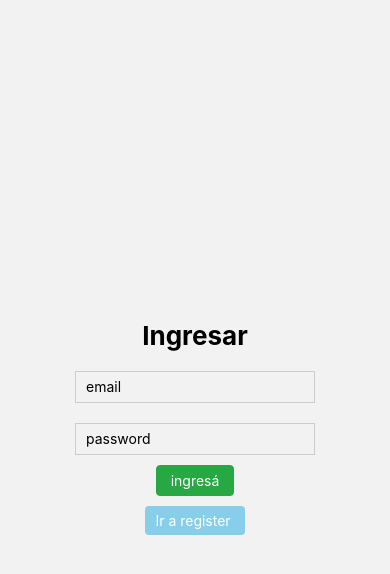
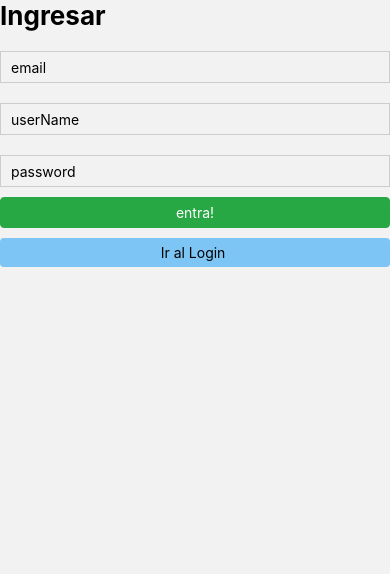
Before and after one commit to mfhamui/prog3PI2CosentinoHamui, a React Native app in the folder PI2/: screen /register in a window 390 px wide. Shown: the top 574 px of the page. Built offline with nearby package versions, Linux system fonts and the light colour scheme.

Commit message:
register

```diff
--- a/PI2/App.js
+++ b/PI2/App.js
@@ -1,8 +1,8 @@
 import { NavigationContainer } from '@react-navigation/native';
 import { createNativeStackNavigator } from '@react-navigation/native-stack';
-import  Register  from "./src/screens/Register/Register";
+import register from './src/screens/register';
 import Homemenu  from "./src/components/Homemenu";
-import login from './src/screens/Login';
+import login from './src/screens/login';
 const Stack = createNativeStackNavigator();
 
 
@@ -11,9 +11,9 @@ export default function App() {
 
    <NavigationContainer>
      <Stack.Navigator>
-        <Stack.Screen name="Login" component={ login } options={ { headerShown: false } } />
-        <Stack.Screen name="Register" component={ Register } options={ { headerShown: false } }  />
-        <Stack.Screen name="Homemenu" component={ Homemenu } options={ { headerShown: false } }  />
+        <Stack.Screen name="login" component={ login } options={ { headerShown: false } } />
+        <Stack.Screen name="register" component={ register } options={ { headerShown: false } }  />
+
 
      </Stack.Navigator>
    </NavigationContainer>
--- a/PI2/src/screens/login.js
+++ b/PI2/src/screens/login.js
@@ -1,6 +1,6 @@
 import React, { Component } from "react";
 import { StyleSheet, Text, View, Pressable, TextInput } from "react-native";
-import { auth } from "../Firebase/config";
+import { auth } from "../firebase/config";
 
 
 class login extends Component {
@@ -60,7 +60,7 @@ class login extends Component {
                     <Text style={styles.texto}> ingresá </Text>
                 </Pressable>
 
-                <Pressable style={styles.botonB} onPress={() => this.props.navigation.navigate('Register')}>
+                <Pressable style={styles.botonB} onPress={() => this.props.navigation.navigate('register')}>
                     <Text style={styles.texto}>Ir a register </Text>
                 </Pressable>
 
--- /dev/null
+++ b/PI2/src/screens/register.js
@@ -0,0 +1,152 @@
+import  React, {Component} from "react";
+import { View, Text, Pressable, TextInput } from "react-native";
+import { StyleSheet } from "react-native";
+import { auth , db } from "../firebase/config";
+
+
+
+class register extends Component {
+    constructor(props) {
+    super(props);
+    this.state = {
+        email: "",
+        userName:"",
+        password:"",
+        error: ""
+    }}
+
+
+  onSubmit(email, password, usuario) {
+    console.log(this.state);
+        if (this.userName.length< 1){
+           this.setState({ error: "ingresar un nombre de usuario es OBLIGATORIO" })
+            return
+        }
+
+        if (!this.state.email.includes("@")) {
+            this.setState({ error: "Email no válido" })
+            return
+        }
+        if (this.state.password.length < 6) {
+            this.setState({ error: "La password debe tener una longitud mínima de 6 caracteres" })
+            return
+        }
+    auth.createUserWithEmailAndPassword(email, password)
+
+        .then(response => {
+          console.log(response);
+          db.collection('users').add({
+                email: email,
+                userName: usuario,
+                createdAt: Date.now(),
+            })
+            .then()
+            .catch( e => console.log(e))
+
+      this.props.navigation.navigate('login')
+      })
+
+    .catch( error => {
+      console.log(error);
+
+    })
+
+
+
+
+  }
+    render(){
+    return(
+       <View style= {StyleSheet.container}>
+         <Text style={style.titulo}>Ingresar</Text>
+
+
+        <TextInput style={style.input}
+            keyboardType='email-address'
+            placeholder='email'
+            onChangeText={ text => this.setState({email:text}) }
+            value={this.state.email} />
+        <TextInput  style={style.input}
+            keyboardType='default'
+            placeholder='userName'
+            onChangeText={ text => this.setState({userName:text}) }
+            value={this.state.userName} />
+
+        <TextInput  style={style.input}
+            keyboardType='default'
+            placeholder='password'
+            secureTextEntry={true}
+            onChangeText={ text => this.setState({password:text}) }
+            value={this.state.password}/>
+
+        <Text>{this.state.error}</Text>
+        <Pressable style={style.boton} onPress={() => this.onSubmit(this.state.email, this.state.password, this.state.userName)}>
+        <Text style={style.texto}> entra! </Text>
+        </Pressable>
+
+
+        <Pressable style={style.botonAzul}  onPress={ ()=> this.props.navigation.navigate('login')}>
+            <Text>Ir al Login </Text>
+        </Pressable>
+
+
+
+    </View>
+
+    )}
+}
+const style= StyleSheet.create({
+    container: {
+    flex: 1,
+    justifyContent: "center",
+    alignItems: "center",
+    paddingHorizontal: 10,
+    marginTop:20,
+    },
+
+      titulo: {
+    fontSize: 26,
+    fontWeight: "bold",
+    marginBottom: 10,
+  },
+
+  input: {
+    height:20,
+    paddingHorizontal: 10,
+    paddingVertical: 15,
+    borderWidth:1,
+    borderColor: "#ccc",
+    borderCurve: 6,
+    marginVertical: 10,
+    borderStyle: "solid"
+  },
+
+  boton: {
+    backgroundColor: "#28a745",
+    paddingHorizontal:10,
+    paddingVertical:6,
+    textAlign: "center",
+    alignItems: "center",
+    borderRadius: 4,
+    borderWidth: 1,
+    borderStyle: "solid",
+    borderColor: "#28a745"
+  },
+  texto : {color: "#fff",
+},
+
+
+    botonAzul: {
+    backgroundColor: "#7dc5f5",
+    borderRadius: 4,
+    alignItems: "center",
+   paddingHorizontal:10,
+    paddingVertical:6,
+    marginTop: 10,
+
+  },
+
+})
+
+
+export default register;
```
